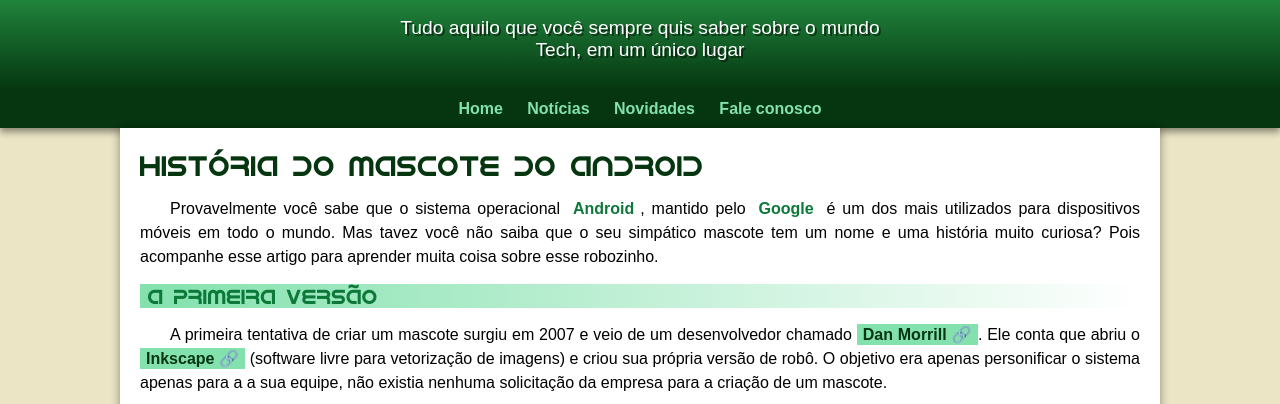
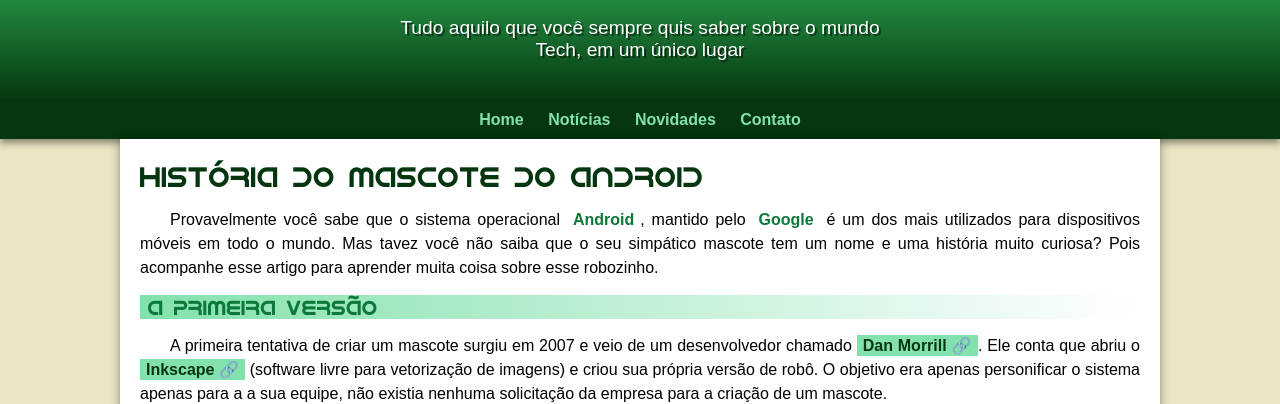
Before and after one commit to Paulosiq/projeto-android, a plain HTML site: page index.html in a window 1280 px wide. Shown: the part 100-504 px from the top of the page. Drawn offline with Linux system fonts and the light colour scheme.

Commit message:
Problema de padding corrigido

```diff
--- a/estilo/style.css
+++ b/estilo/style.css
@@ -66,7 +66,7 @@ header > p {
     font-family: var(--fonte-padrao);
     max-width: 500px;
     margin: auto;
-    margin-bottom: 20px;
+    padding-bottom: 40px;
     padding-right: 10px;
     padding-left: 10px;
     text-shadow: 2px 2px 0px rgba(0, 0, 0, 0.507);
--- a/index.html
+++ b/index.html
@@ -20,7 +20,7 @@
         <a href="#">Home</a>
         <a href="#">Notícias</a>
         <a href="#">Novidades</a>
-        <a href="#">Fale conosco</a>
+        <a href="#">Contato</a>
     </nav>
     <main>
         <article>
```
